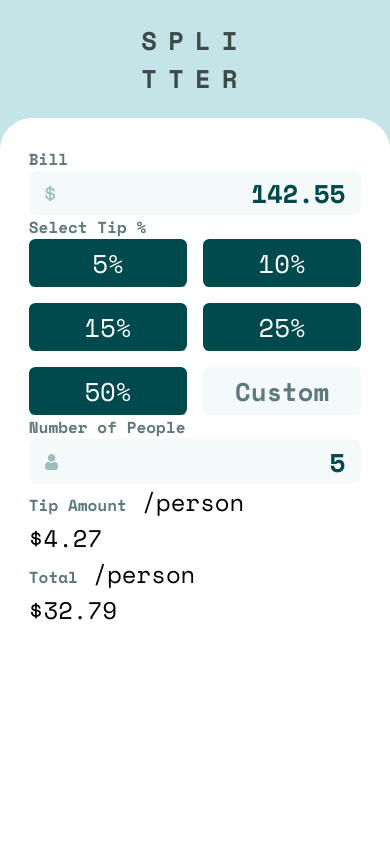
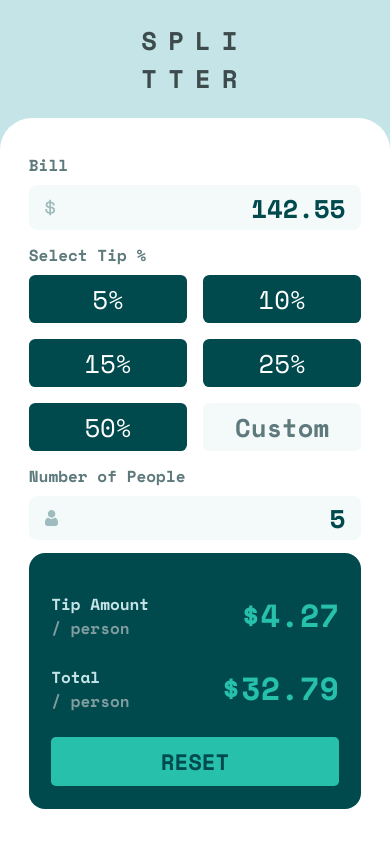
Before and after one commit to Baskerus/Tip-Calculator-Project, a plain HTML site: page index.html in a window 390 px wide. Drawn offline with nearby package versions, Linux system fonts and the light colour scheme.

Commit message:
basic mobile and tablet styles finished (no active states)

```diff
--- a/index.html
+++ b/index.html
@@ -47,19 +47,22 @@
       </div>
 
       <div class="total-wrapper">
-        <div class="amount">
+        <div class="total-section">
           <div class="total-text">
-            <span class="small-title">Tip Amount</span> <span>/person</span>
+            <span class="small-title light-title">Tip Amount</span><br />
+            <span class="person">/ person</span>
           </div>
           <div class="tip-display">$4.27</div>
         </div>
 
-        <div class="Total">
+        <div class="total-section">
           <div class="total-text">
-            <span class="small-title">Total</span> <span>/person</span>
+            <span class="small-title light-title">Total</span><br />
+            <span class="person">/ person</span>
           </div>
           <div class="tip-display">$32.79</div>
         </div>
+        <button class="reset">RESET</button>
       </div>
     </div>
 
--- a/styles/_globals.scss
+++ b/styles/_globals.scss
@@ -16,6 +16,9 @@ $light-grayish-cyan-two: hsl(189, 41%, 97%);
 }
 
 body {
+  display: flex;
+  align-items: center;
+  justify-content: center;
   font-family: "Space Mono";
   font-size: 24px;
   background-color: $light-grayish-cyan-one;
--- a/styles/main.scss
+++ b/styles/main.scss
@@ -17,16 +17,22 @@
 .calculator-wrapper {
   display: flex;
   flex-direction: column;
+  justify-content: space-between;
 
   position: absolute;
   bottom: 0;
 
   height: 86%;
   width: 100vw;
+  max-width: 30rem;
   border-radius: 2rem 2rem 0rem 0rem;
 
   background-color: white;
-  padding: 1.8rem;
+  padding: 2.2rem 1.8rem;
+
+  .section-title {
+    margin-bottom: 0.5rem;
+  }
 
   .small-title {
     font-size: 1rem;
@@ -80,3 +86,57 @@
 
   width: 100%;
 }
+
+.total-wrapper {
+  display: flex;
+  flex-direction: column;
+  justify-content: space-between;
+
+  width: 100%;
+  height: 16rem;
+  padding: 2.4rem 1.4rem 1.4rem 1.4rem;
+  border-radius: 1rem;
+
+  background-color: $very-dark-cyan;
+
+  .total-section {
+    display: flex;
+    justify-content: space-between;
+    align-items: center;
+
+    .total-text {
+      line-height: 1.3rem;
+    }
+
+    .light-title {
+      color: $light-grayish-cyan-one;
+    }
+
+    .person {
+      font-size: 1rem;
+      font-weight: 600;
+      color: $dark-grayish-cyan;
+    }
+    .tip-display {
+      font-size: 2rem;
+      font-weight: 700;
+
+      color: $strong-cyan;
+    }
+  }
+
+  .reset {
+    align-self: center;
+    font-family: inherit;
+    font-weight: 700;
+    font-size: 1.4rem;
+
+    width: 100%;
+
+    background-color: $strong-cyan;
+    color: $very-dark-cyan;
+    border: none;
+    border-radius: 0.3rem;
+    padding: 0.5rem;
+  }
+}
```
Also changed, not shown: styles/main.css, 1 other file.
